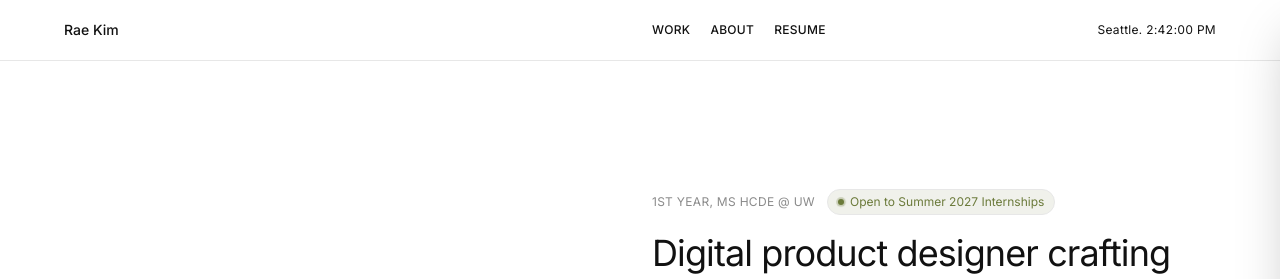
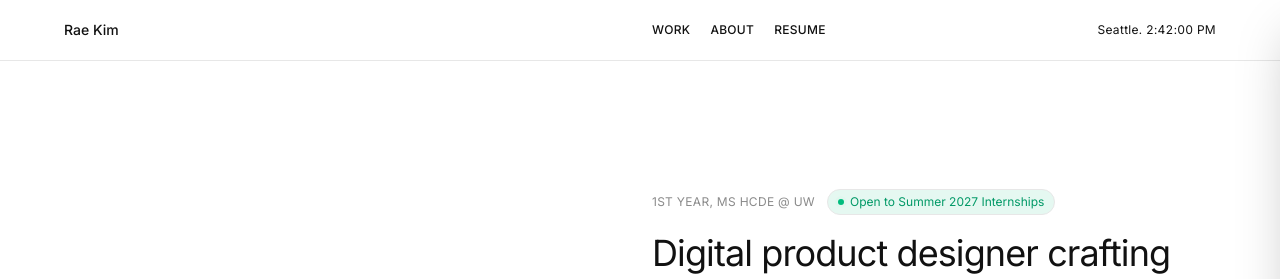
Before and after one commit to daraekim0/portfolio, a Next.js app: page / in a window 1280 px wide. Shown: the top 279 px of the page. Built offline with nearby package versions, Linux system fonts and the light colour scheme.

Commit message:
Brighten availability badge to emerald green, slow the ping animation
Switches from the muted site accent to a vivid emerald and slows the
status-dot ping from the default 1s to 2.4s.

```diff
--- a/src/components/hero.tsx
+++ b/src/components/hero.tsx
@@ -10,10 +10,10 @@ export function Hero() {
             <p className="text-xs uppercase tracking-wide text-muted">
               {site.prevRole}
             </p>
-            <span className="inline-flex items-center gap-1.5 rounded-full border border-accent/30 bg-accent/10 px-2.5 py-1 text-xs text-accent">
+            <span className="inline-flex items-center gap-1.5 rounded-full border border-emerald-500/30 bg-emerald-500/10 px-2.5 py-1 text-xs text-emerald-600">
               <span className="relative flex h-1.5 w-1.5">
-                <span className="absolute inline-flex h-full w-full animate-ping rounded-full bg-accent opacity-75" />
-                <span className="relative inline-flex h-1.5 w-1.5 rounded-full bg-accent" />
+                <span className="absolute inline-flex h-full w-full animate-[ping_2.4s_cubic-bezier(0,0,0.2,1)_infinite] rounded-full bg-emerald-500 opacity-75" />
+                <span className="relative inline-flex h-1.5 w-1.5 rounded-full bg-emerald-500" />
               </span>
               {site.availability}
             </span>
```
